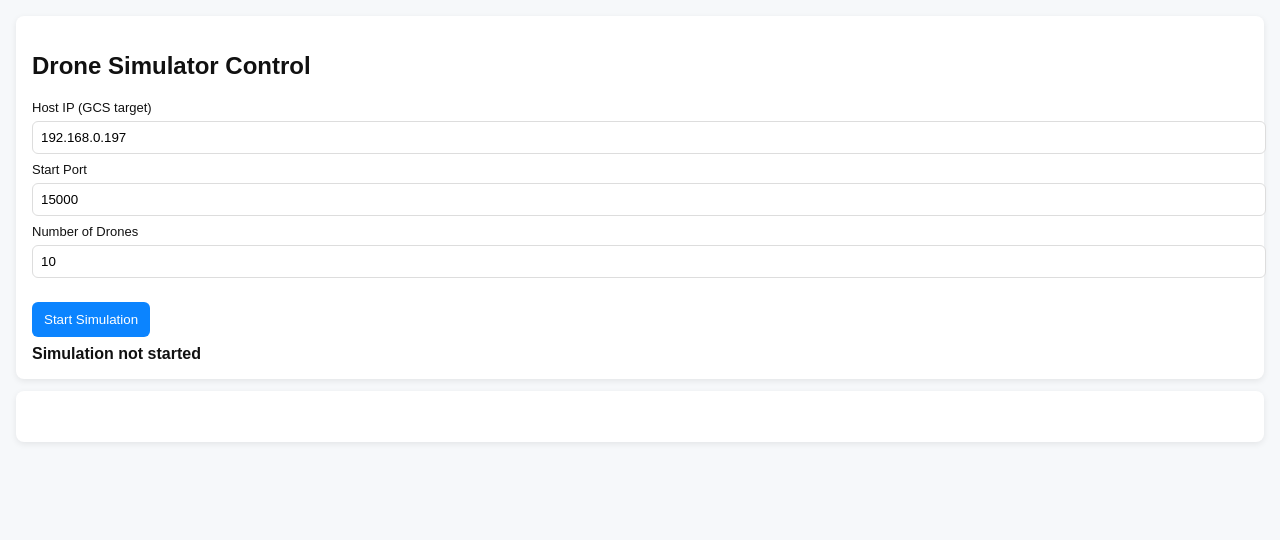
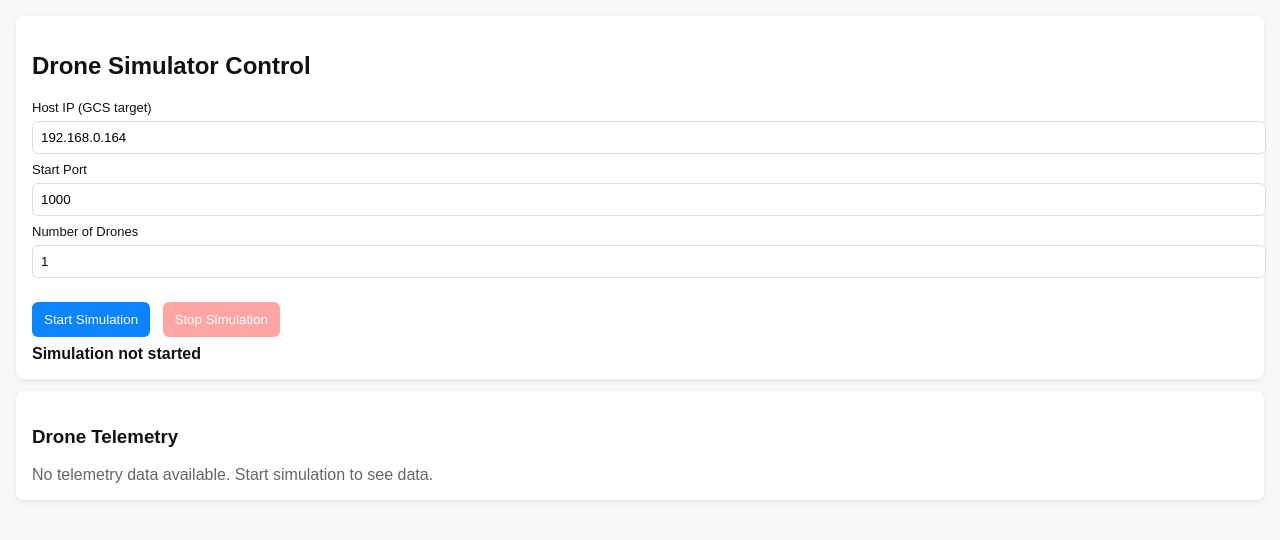
Before and after one commit to SaiHeinThetAung/simulation-test-program, a Flask app: page / in a window 1280 px wide. Shown: the top 540 px of the page. Run offline with Flask 2, Linux system fonts and the light colour scheme; some libraries are stand-ins or nearby versions.

Commit message:
fix stop btn

```diff
--- a/app.py
+++ b/app.py
@@ -4,7 +4,7 @@ import random
 import math
 from datetime import datetime
 from flask import Flask, render_template, jsonify, request
-from flask_socketio import SocketIO
+from flask_socketio import SocketIO, emit
 from pymavlink import mavutil
 from geopy.distance import geodesic
 from geopy.point import Point
@@ -291,7 +291,7 @@ class DroneSimulator:
 
         # emit to connected clients (broadcast)
         try:
-            socketio.emit('telemetry_update', telemetry_data, broadcast=True)
+            socketio.emit('telemetry_update', telemetry_data)
         except Exception:
             # If socketio can't send, it's not fatal for simulation.
             pass
@@ -343,16 +343,21 @@ class DroneSimulator:
         try:
             if self.connection:
                 self.connection.close()
-        except Exception:
-            pass
+                logger.info(f"[Drone {self.drone_id}] connection closed")
+        except Exception as e:
+            logger.debug(f"[Drone {self.drone_id}] error closing connection: {e}")
 
 # ---- Simulator control helpers ----
 def start_simulators(host, base_port, num_drones):
-    global _sim_threads, _stop_events
+    global _sim_threads, _stop_events, telemetry_data
     stop_events = []
     threads = []
 
     logger.info(f"Spawning {num_drones} drone simulators -> {host}:{base_port}..{base_port+num_drones-1}")
+
+    # Clear any existing telemetry data
+    with lock:
+        telemetry_data.clear()
 
     for i in range(num_drones):
         port = base_port + i
@@ -372,30 +377,35 @@ def start_simulators(host, base_port, num_drones):
 def stop_simulators():
     global _sim_threads, _stop_events, telemetry_data
     logger.info("Stopping simulators...")
+
+    # Check if there are simulators running
+    if not _sim_threads:
+        logger.info("No simulators are currently running")
+        return
+
     # signal stop
     for ev in _stop_events:
         try:
             ev.set()
-        except Exception:
-            pass
+        except Exception as e:
+            logger.debug(f"Error setting stop event: {e}")
 
-    # wait briefly for threads to exit
+    # wait for threads to exit
     for t in _sim_threads:
         try:
-            t.join(timeout=1.0)
-        except Exception:
-            pass
+            t.join(timeout=2.0)
+            if t.is_alive():
+                logger.warning(f"Thread {t.name} did not stop gracefully")
+        except Exception as e:
+            logger.debug(f"Error joining thread: {e}")
 
     # clear lists and telemetry
     _sim_threads = []
     _stop_events = []
     with lock:
         telemetry_data.clear()
-    # broadcast empty telemetry
-    try:
-        socketio.emit('telemetry_update', telemetry_data, broadcast=True)
-    except Exception:
-        pass
+
+    logger.info("All simulators stopped")
 
 # ---- Flask routes ----
 @app.route('/')
@@ -425,6 +435,9 @@ def start_route():
 
     start_simulators(host, base_port, num_drones)
 
+    # Send initial empty telemetry to clear UI
+    socketio.emit('telemetry_update', {})
+
     return jsonify({
         "status": "started",
         "host": host,
@@ -434,21 +447,40 @@ def start_route():
 
 @app.route('/stop', methods=['POST'])
 def stop_route():
+    logger.info("Stop route called from UI")
     stop_simulators()
-    return jsonify({"status": "stopped"})
+
+    # Clear telemetry data
+    with lock:
+        telemetry_data.clear()
+
+    # Emit empty telemetry to all clients
+    socketio.emit('telemetry_update', {})
+
+    return jsonify({"status": "stopped", "message": "All simulators stopped"})
 
 @app.route('/debug', methods=['GET'])
 def debug_route():
     with lock:
         return jsonify(dict(telemetry_data))
 
-# # ---- SocketIO connection handler ----
-# @socketio.on('connect')
-# def handle_connect():
-#     logger.info("Client connected to WebSocket")
-#     with lock:
-#         # send current telemetry snapshot on connect
-#         socketio.emit('telemetry_update', telemetry_data, broadcast=False)
+@app.route('/status', methods=['GET'])
+def status_route():
+    with lock:
+        num_drones = len(telemetry_data)
+    return jsonify({
+        "status": "running" if _sim_threads else "stopped",
+        "num_drones": num_drones,
+        "threads_alive": len([t for t in _sim_threads if t.is_alive()]) if _sim_threads else 0
+    })
+
+# ---- SocketIO connection handler ----
+@socketio.on('connect')
+def handle_connect():
+    logger.info("Client connected to WebSocket")
+    # Send current telemetry snapshot on connect
+    with lock:
+        socketio.emit('telemetry_update', telemetry_data)
 
 # ---- Run app ----
 if __name__ == '__main__':
--- a/templates/index.html
+++ b/templates/index.html
@@ -13,6 +13,10 @@
     button { margin-top:12px; padding:10px 12px; border-radius:6px; border:none; cursor:pointer; }
     .btn-start { background:#0b84ff; color:white; }
     .btn-stop { background:#ff4d4f; color:white; margin-left:8px;}
+    .btn-start:disabled, .btn-stop:disabled {
+      opacity: 0.5;
+      cursor: not-allowed;
+    }
     #status { margin-top:8px; font-weight:600; }
     table { width:100%; border-collapse:collapse; margin-top:12px; font-size:13px; display:none; }
     th, td { padding:8px; border-bottom:1px solid #eee; text-align:left; }
@@ -25,27 +29,45 @@
     <h2>Drone Simulator Control</h2>
     <form id="configForm" onsubmit="return false;">
       <label>Host IP (GCS target)</label>
-      <input id="host" type="text" placeholder="e.g. 192.168.0.197" value="192.168.0.197" required />
+      <input id="host" type="text" placeholder="e.g. 192.168.0.164" value="192.168.0.164" required />
 
       <label>Start Port</label>
-      <input id="start_port" type="number" placeholder="e.g. 15000" value="15000" required />
+      <input id="start_port" type="number" placeholder="e.g. 15000" value="1000" required />
 
       <label>Number of Drones</label>
-      <input id="num_drones" type="number" placeholder="e.g. 20" value="10" min="1" max="1000" required />
+      <input id="num_drones" type="number" placeholder="e.g. 20" value="1" min="1" max="50" required />
 
       <div style="margin-top:12px;">
         <button id="startBtn" class="btn-start">Start Simulation</button>
-        <!-- <button id="stopBtn" class="btn-stop">Stop Simulation</button> -->
+        <button id="stopBtn" class="btn-stop">Stop Simulation</button>
       </div>
       <div id="status">Simulation not started</div>
     </form>
   </div>
 
   <div class="card">
-    <h3></h3>
-    <div id="telemetry-placeholder"></div>
+    <h3>Drone Telemetry</h3>
+    <div id="telemetry-placeholder">No telemetry data available. Start simulation to see data.</div>
     <div style="overflow:auto; max-height:480px;">
-
+      <table id="telemetryTable">
+        <thead>
+          <tr>
+            <th>Port</th>
+            <th>Latitude</th>
+            <th>Longitude</th>
+            <th>Altitude</th>
+            <th>Ground Speed</th>
+            <th>WP Distance</th>
+            <th>Dist to Home</th>
+            <th>Throttle %</th>
+            <th>Battery V</th>
+            <th>Timestamp</th>
+          </tr>
+        </thead>
+        <tbody id="telemetryBody">
+          <!-- Telemetry rows will be inserted here -->
+        </tbody>
+      </table>
     </div>
   </div>
 
@@ -63,12 +85,20 @@
     const num_drones = parseInt(document.getElementById('num_drones').value, 10);
 
     statusEl.textContent = 'Starting simulation...';
+    startBtn.disabled = true;
+    stopBtn.disabled = false;
+
     try {
       const res = await fetch('/start', {
         method: 'POST',
         headers: {'Content-Type': 'application/json'},
         body: JSON.stringify({ host, start_port, num_drones })
       });
+
+      if (!res.ok) {
+        throw new Error(`HTTP error! status: ${res.status}`);
+      }
+
       const j = await res.json();
       if (j.status === 'started') {
         statusEl.textContent = `Started ${j.num_drones} drones -> ${j.host}:${j.base_port}`;
@@ -76,14 +106,28 @@
         statusEl.textContent = 'Start response: ' + JSON.stringify(j);
       }
     } catch (err) {
-      statusEl.textContent = 'Error starting simulation: ' + err;
+      statusEl.textContent = 'Error starting simulation: ' + err.message;
+      console.error('Start simulation error:', err);
+    } finally {
+      startBtn.disabled = false;
     }
   }
 
   async function stopSimulation() {
-    statusEl.textContent = 'Stop simulation...';
+    statusEl.textContent = 'Stopping simulation...';
+    startBtn.disabled = true;
+    stopBtn.disabled = true;
+
     try {
-      const res = await fetch('/stop', { method: 'POST' });
+      const res = await fetch('/stop', {
+        method: 'POST',
+        headers: {'Content-Type': 'application/json'}
+      });
+
+      if (!res.ok) {
+        throw new Error(`HTTP error! status: ${res.status}`);
+      }
+
       const j = await res.json();
       if (j.status === 'stopped') {
         statusEl.textContent = 'Simulation stopped';
@@ -92,36 +136,48 @@
         statusEl.textContent = 'Stop response: ' + JSON.stringify(j);
       }
     } catch (err) {
-      statusEl.textContent = 'Error stopping simulation: ' + err;
+      statusEl.textContent = 'Error stopping simulation: ' + err.message;
+      console.error('Stop simulation error:', err);
+    } finally {
+      startBtn.disabled = false;
+      stopBtn.disabled = true;
     }
   }
 
   function clearTelemetry() {
     telemetryBody.innerHTML = '';
     telemetryPlaceholder.style.display = 'block';
+    telemetryPlaceholder.textContent = 'Websocket Client disconnected.';
     telemetryTable.style.display = 'none';
   }
 
   function renderTelemetry(data) {
+    // Check if data is empty or not an object
+    if (!data || typeof data !== 'object' || Object.keys(data).length === 0) {
+      clearTelemetry();
+      return;
+    }
+
     const keys = Object.keys(data).sort((a,b)=>Number(a)-Number(b));
     if (keys.length === 0) {
       clearTelemetry();
       return;
     }
+
     telemetryPlaceholder.style.display = 'none';
     telemetryTable.style.display = 'table';
 
     const rows = [];
     for (const k of keys) {
       const t = data[k];
-      const last = t.timestamp || '';
+      const last = t.timestamp ? new Date(t.timestamp).toLocaleTimeString() : '';
       rows.push(`
         <tr>
-          <td>${t.port}</td>
-          <td>${t.lat}</td>
-          <td>${t.lon}</td>
-          <td>${t.alt}</td>
-          <td>${t.ground_speed}</td>
+          <td>${t.port || k}</td>
+          <td>${t.lat || '-'}</td>
+          <td>${t.lon || '-'}</td>
+          <td>${t.alt || '-'}</td>
+          <td>${t.ground_speed || '-'}</td>
           <td>${t.wp_dist || '-'}</td>
           <td>${t.dist_to_home || '-'}</td>
           <td>${t.ch3percent || '-'}</td>
@@ -134,7 +190,7 @@
   }
 
   startBtn.addEventListener('click', startSimulation);
-//   stopBtn.addEventListener('click', stopSimulation);
+  stopBtn.addEventListener('click', stopSimulation);
 
   // Socket.IO client
   const socket = io();
@@ -145,6 +201,36 @@
   socket.on('telemetry_update', (data) => {
     renderTelemetry(data);
   });
+
+  socket.on('disconnect', () => {
+    console.log('Socket disconnected');
+  });
+
+  socket.on('connect_error', (error) => {
+    console.error('Socket connection error:', error);
+  });
+
+  // Initialize button states
+  stopBtn.disabled = true;
+
+  // Check initial simulation status on page load
+  async function checkInitialStatus() {
+    try {
+      const res = await fetch('/status');
+      if (res.ok) {
+        const data = await res.json();
+        if (data.status === 'running') {
+          stopBtn.disabled = false;
+          statusEl.textContent = `Simulation running (${data.num_drones} drones)`;
+        }
+      }
+    } catch (err) {
+      console.log('Could not check initial status:', err);
+    }
+  }
+
+  // Check status when page loads
+  checkInitialStatus();
 </script>
 </body>
 </html>
```
